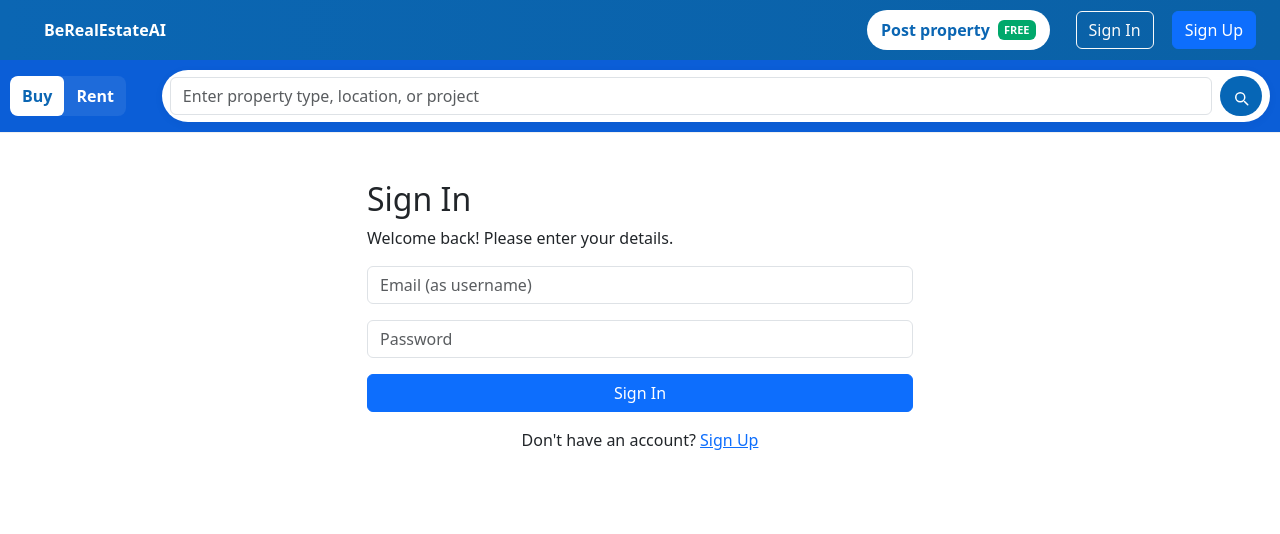
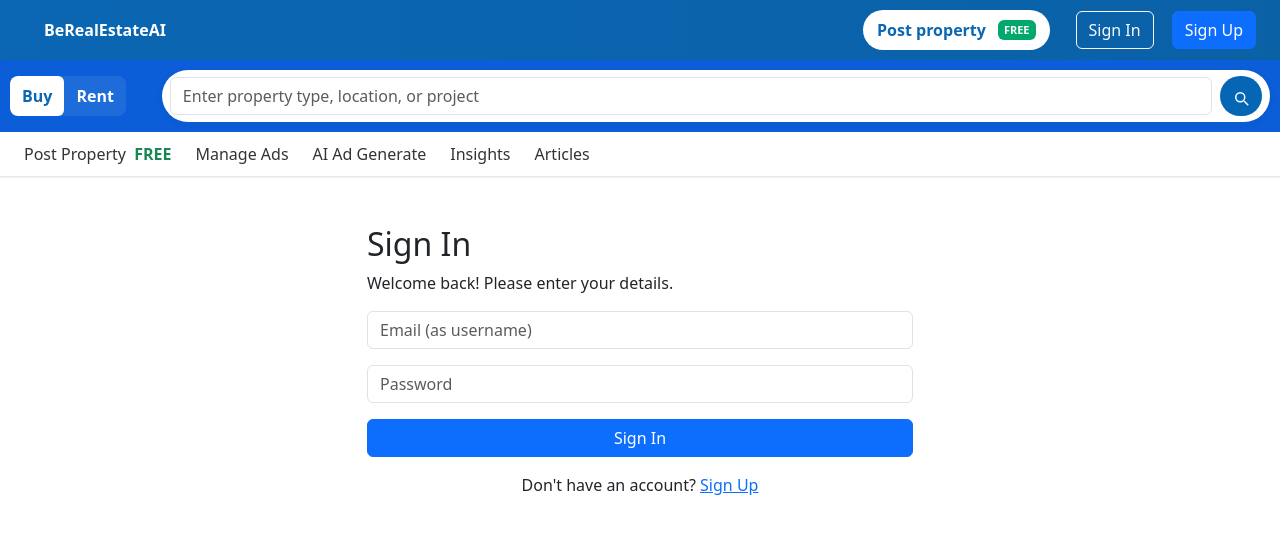
Before and after one commit to gokul153/berealestateai-design-from-root, a React (Vite) app in the folder berealestateai-react/: page /signin in a window 1280 px wide. Shown: the top 534 px of the page. Built offline with nearby package versions, Linux system fonts and the light colour scheme.

Commit message:
added nav bar fix and issue related to post add  fixed

```diff
--- a/berealestateai-react/src/components/Navbar.css
+++ b/berealestateai-react/src/components/Navbar.css
@@ -92,3 +92,44 @@
     padding: 10px 24px;
   }
 }
+
+.nav-links {
+  display: flex;
+  gap: 24px;
+  padding: 10px 24px;
+  background: #fff;
+  border-bottom: 1px solid #eaeaea;
+}
+
+.nav-links a {
+  text-decoration: none;
+  color: #333;
+  font-weight: 500;
+}
+
+.nav-links a:hover {
+  color: #0b5ed7;
+}
+
+.free {
+  color: #198754;
+  font-weight: 600;
+  margin-left: 4px;
+}
+@media (min-width: 768px) {
+  .hamburger {
+    display: none;
+  }
+}
+
+/* Mobile view */
+@media (max-width: 767px) {
+  .nav-links {
+    display: none;
+  }
+
+  .mobile-menu {
+    display: flex;
+    flex-direction: column;
+  }
+}
--- a/berealestateai-react/src/components/navbar.jsx
+++ b/berealestateai-react/src/components/navbar.jsx
@@ -54,7 +54,15 @@ export default function Navbar({ isAuthenticated, onLogout }) {
       <div className="desktop-only nav-search">
         <NavbarSearch />
       </div>
-
+      <div className="nav-links">
+  <a href="#" onClick={(e) => { e.preventDefault(); handlePostClick(); }}>
+    Post Property <span className="free">FREE</span>
+  </a>
+  <a href="#">Manage Ads</a>
+  <a href="#">AI Ad Generate</a>
+  <a href="#">Insights</a>
+  <a href="#">Articles</a>
+</div>
       {/* Mobile Menu */}
       {mobileOpen && (
         <div className="mobile-menu">
@@ -63,7 +71,8 @@ export default function Navbar({ isAuthenticated, onLogout }) {
           <a href="#" onClick={(e) => { e.preventDefault(); handlePostClick(); }}>
             Post Property <span className="free">FREE</span>
           </a>
-          <a href="#">Home Loans</a>
+          <a href="#">Manage Adds</a>
+           <a href="#">AI Ad Generate</a>
           <a href="#">Insights</a>
           <a href="#">Articles</a>
 
--- a/berealestateai-react/src/components/propertyCategories.jsx
+++ b/berealestateai-react/src/components/propertyCategories.jsx
@@ -12,7 +12,7 @@ const PropertyCategories = () => {
     {
       title: "Independent House / Villa",
       properties: "1,000+ Properties",
-      imgSrc: "https://images.unsplash.com/photo-1572120360610-d971b9c79809",
+      imgSrc: "https://real-estate-app-images-2025.s3.us-east-1.amazonaws.com/90835a75-992d-402e-bd0c-91ace242133c.jpg",
       altText: "Independent House / Villa",
     },
     {
```
